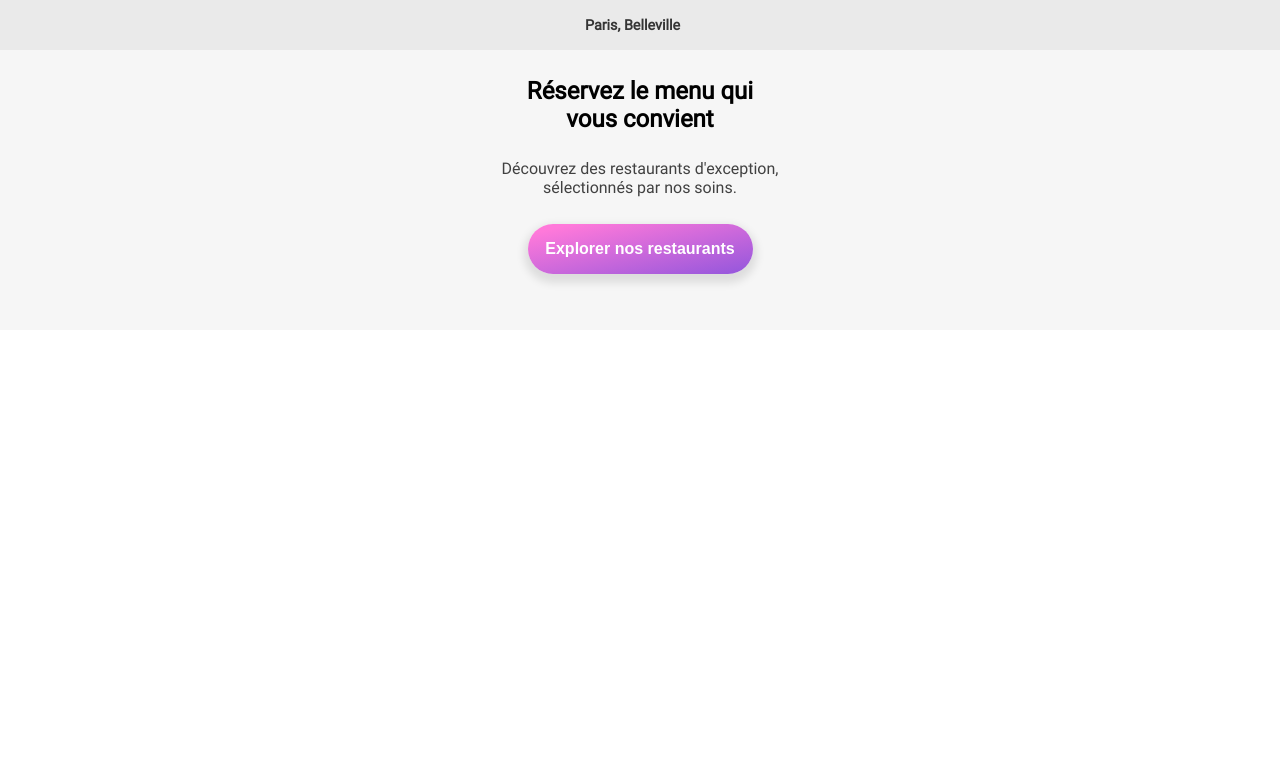
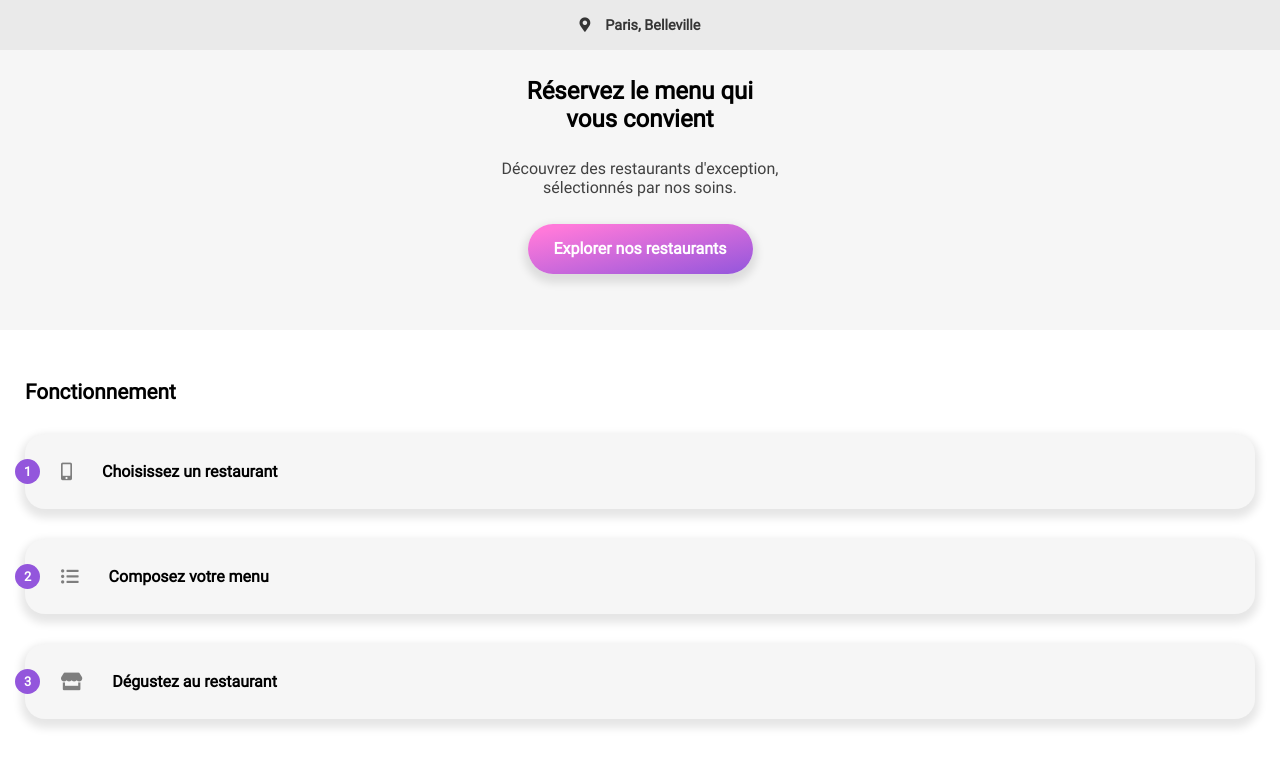
Before and after one commit to LaetitiaH/LaetitiaHars_3_08122020, a website: page index.html in a window 1280 px wide. Shown: the part 60-826 px from the top of the page. Before the commit the page ends 800 px from the top, so only its background shows below. Drawn offline with Linux system fonts and the light colour scheme.

Commit message:
:lipstick: add working section

```diff
--- a/index.html
+++ b/index.html
@@ -31,6 +31,25 @@
 
         <button type="button">Explorer nos restaurants</button>
       </section>
+
+      <section class="working">
+        <h2>Fonctionnement</h2>
+
+        <button type="button" class="working-button">
+          <span class="step-number">1</span>
+          Choisissez un restaurant
+        </button>
+
+        <button type="button" class="working-button">
+          <span class="step-number">2</span>
+          Composez votre menu
+        </button>
+
+        <button type="button" class="working-button">
+          <span class="step-number">3</span>
+          Dégustez au restaurant
+        </button>
+      </section>
     </main>
   </body>
 </html>
--- /dev/null
+++ b/sass/components/button.scss
@@ -0,0 +1,10 @@
+.button {
+  border: none;
+  box-shadow: 0 5px 9px 4px rgba(0, 0, 0, 0.1);
+  cursor: pointer;
+  font-family: Roboto, sans-serif;
+
+  &:hover {
+    box-shadow: 0 5px 9px 4px rgba(0, 0, 0, 0.21);
+  }
+}
--- a/sass/main.scss
+++ b/sass/main.scss
@@ -2,3 +2,4 @@
 @import "base/base.scss";
 @import "utils/variables.scss";
 @import "pages/home.scss";
+@import "components/button.scss";
--- a/sass/pages/home.scss
+++ b/sass/pages/home.scss
@@ -42,9 +42,9 @@
   }
 
   button {
+    @extend .button;
     height: 50px;
     width: 225px;
-    border: none;
     border-radius: 30px;
     color: white;
     font-size: 1em;
@@ -54,13 +54,77 @@
       $color-anim-primary
     );
     font-weight: 600;
-    cursor: pointer;
-    box-shadow: 0 5px 9px 4px rgba(0, 0, 0, 0.1);
     margin-bottom: 30px;
 
     &:hover {
       background: $color-anim-secondary;
-      box-shadow: 0 5px 9px 4px rgba(0, 0, 0, 0.21);
     }
   }
 }
+
+.working {
+  height: 440px;
+  margin: 50px 25px 0 25px;
+
+  h2 {
+    font-size: 1.3em;
+    margin-bottom: 30px;
+  }
+
+  .working-button {
+    @extend .button;
+    display: flex;
+    align-items: center;
+    height: 75px;
+    width: 100%;
+    border-radius: 20px;
+    font-size: 1em;
+    font-weight: bold;
+    background-color: $background-color-primary;
+    margin-bottom: 30px;
+    position: relative;
+
+    &:hover {
+      background-color: lighten($color-anim-primary, 36%);
+
+      &:before {
+        color: $color-anim-primary;
+      }
+    }
+
+    &:before {
+      color: $color-icon;
+      font-family: "Font Awesome 5 Free", sans-serif;
+      font-size: 1.1rem;
+      margin: 0 30px 0 30px;
+    }
+
+    &:first-of-type:before {
+      content: "\f3cd";
+    }
+
+    &:nth-of-type(2n):before {
+      content: "\f0ca";
+    }
+
+    &:nth-of-type(3n):before {
+      content: "\f54e";
+    }
+  }
+
+  .step-number {
+    display: flex;
+    justify-content: center;
+    align-items: center;
+    background-color: $color-anim-primary;
+    border-radius: 50%;
+    width: 25px;
+    height: 25px;
+    color: white;
+    font-size: 0.8em;
+    text-align: center;
+    position: absolute;
+    left: -10px;
+    z-index: 1;
+  }
+}
--- a/sass/utils/variables.scss
+++ b/sass/utils/variables.scss
@@ -9,3 +9,5 @@ $color-anim-tertiary: #99e2d0;
 $color-font-localisation: #353535;
 $color-font-presentation: #414141;
 $color-font-tertiary: #99e2d0;
+
+$color-icon: #7e7e7e;
```
Also changed, not shown: style.css, 1 other file.
